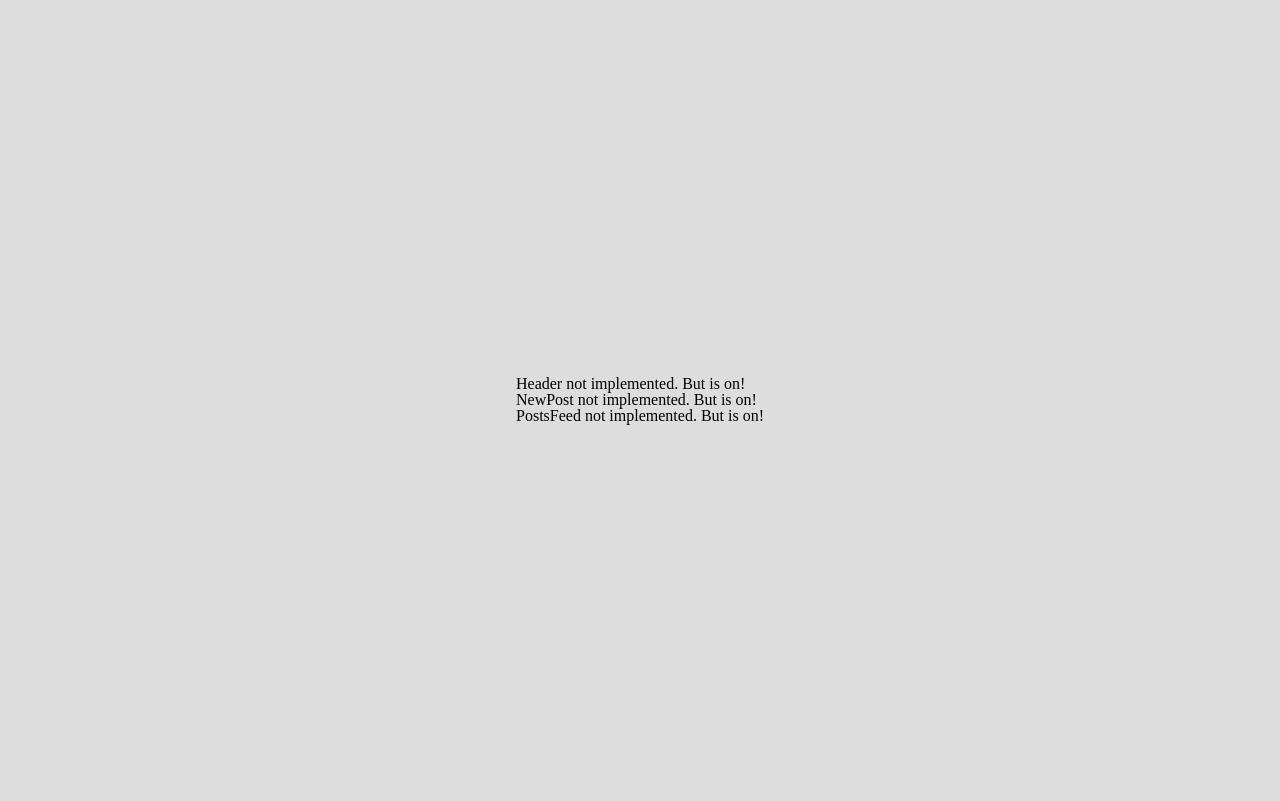
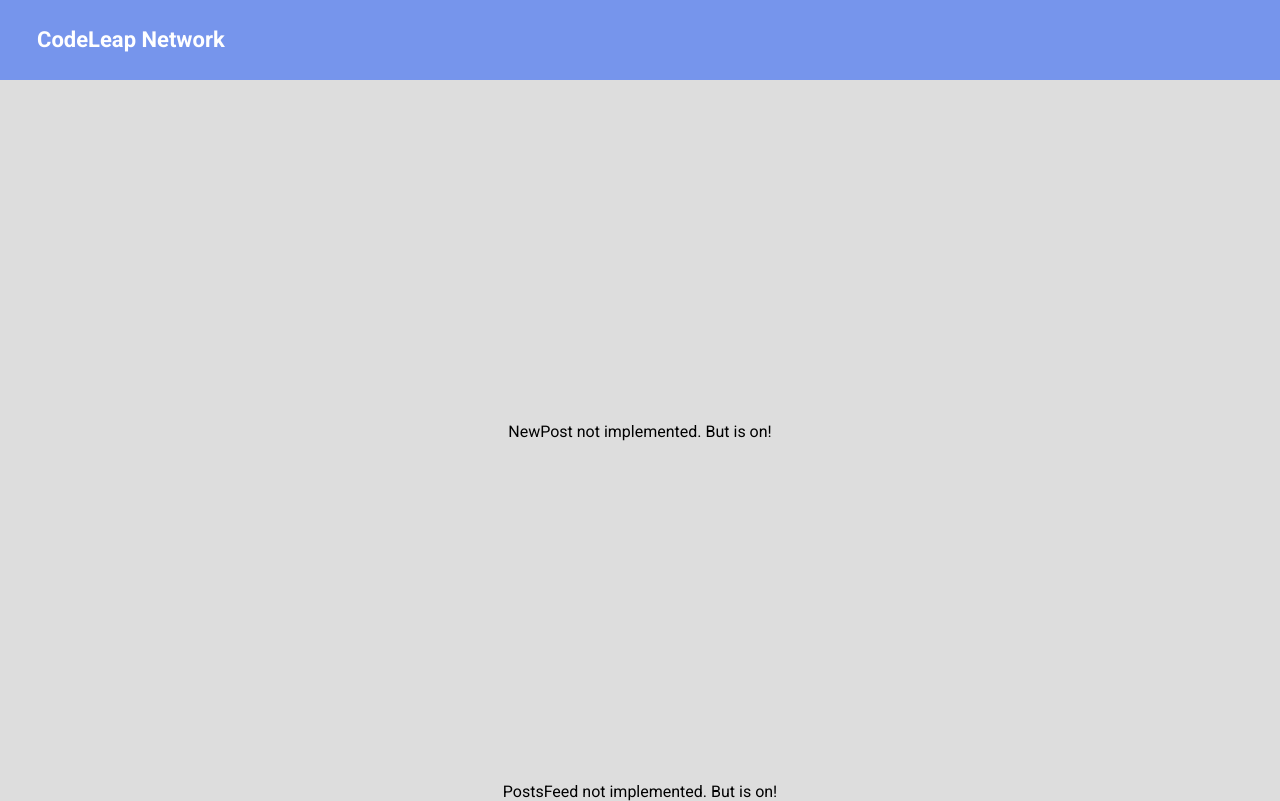
Before and after one commit to JorgeMalaquias/BlahBlahPedia, a React (Create React App) app: page /main-screen in a window 1280 px wide. Built offline with nearby package versions, Linux system fonts and the light colour scheme.

Commit message:
feat: header done

```diff
--- a/src/components/header/index.jsx
+++ b/src/components/header/index.jsx
@@ -1,10 +1,11 @@
 import { useSelector } from "react-redux";
+import Style from "./style";
 
 export function Header() {
     const { userName } = useSelector((rootReducer) => rootReducer.userReducer);
     return (
-        <div>
-            Header not implemented. But {userName} is on!
-        </div>
+        <Style.Header>
+            CodeLeap Network
+        </Style.Header>
     );
 }
--- /dev/null
+++ b/src/components/header/style.js
@@ -0,0 +1,21 @@
+import styled from 'styled-components';
+
+const Header = styled.div`
+    height: 80px;
+    width: 100%;
+    padding: 27px 37px;
+    background-color: #7695EC;
+    font-size: 22px;
+    font-weight: 700;
+    line-height: 26px;
+    letter-spacing: 0em;
+    text-align: left;
+    color:  #FFFFFF;
+
+`
+
+const Style = {
+    Header
+};
+
+export default Style;
--- a/src/pages/main-screen/index.jsx
+++ b/src/pages/main-screen/index.jsx
@@ -1,13 +1,14 @@
 import { Header } from "../../components/header";
 import { NewPost } from "../../components/new-post";
 import { PostsFeed } from "../../components/posts-feed";
+import Style from "./style";
 
 export function MainScreen() {
     return (
-        <div>
+        <Style.Page>
             <Header />
             <NewPost />
             <PostsFeed />
-        </div>
+        </Style.Page>
     );
 }
--- /dev/null
+++ b/src/pages/main-screen/style.js
@@ -0,0 +1,16 @@
+import styled from 'styled-components';
+
+const Page = styled.div`
+    height: 100%;
+    width: 100%;
+    display: flex;
+    flex-direction: column;
+    justify-content: space-between;
+    align-items: center;
+    font-family: 'Roboto', sans-serif;
+`
+const Style = {
+    Page
+};
+
+export default Style;
--- a/src/style/global-style.js
+++ b/src/style/global-style.js
@@ -49,6 +49,7 @@ const GlobalStyle = createGlobalStyle`
     strong {
         font-weight: bold;
     }
+
     *{
         box-sizing: border-box;
         font-family: 'Roboto', sans-serif;
@@ -59,13 +60,13 @@ const GlobalStyle = createGlobalStyle`
         bottom:0;
         left: 0;
         right: 0;
-
         display: flex;
         justify-content: center;
         align-items: center;
         background-color: #DDDDDD;
+        height: 100vh;
     }
-    .root{
+    #root{
         width: 100%;
         height: 100%;
         display: flex;
```
